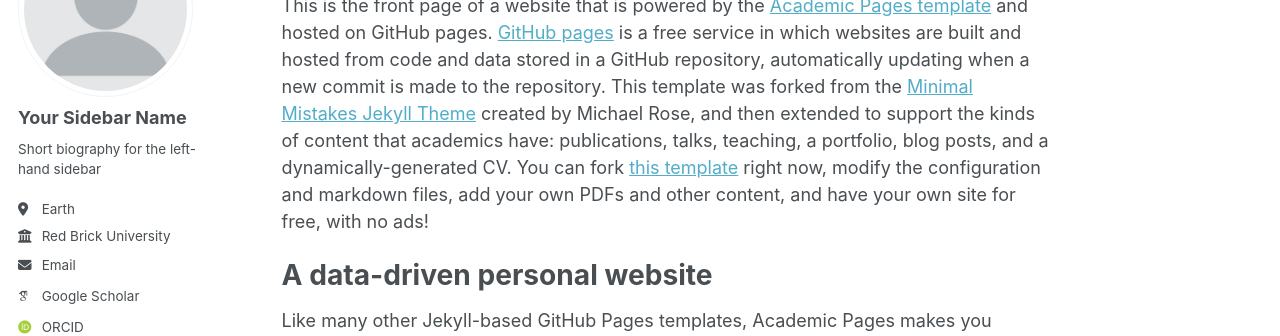
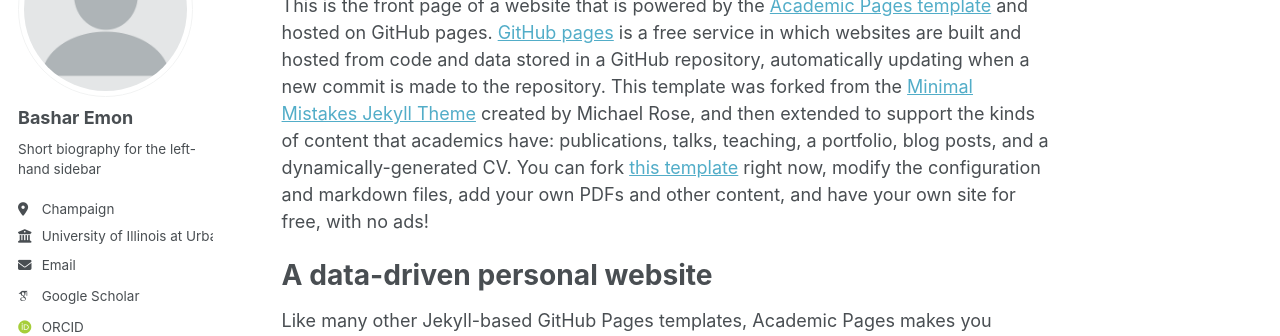
Before and after one commit to BasharEmon/BasharEmon.github.io, a Jekyll site: the page built from _pages/about.md, in a window 1280 px wide. Shown: the part 177-513 px from the top of the page. Built offline with Jekyll 4.4.1, drawn with Linux system fonts in a browser that asks for light colours; some web fonts are replaced.

Commit message:
Update _config.yml

```diff
--- a/_config.yml
+++ b/_config.yml
@@ -13,9 +13,9 @@ title                    : "BASHAR EMON"
 title_separator          : "-"
 name                     : &name "Your Name"
 description              : &description "personal description"
-url                      : https://academicpages.github.io # the base hostname & protocol for your site e.g. "https://[your GitHub username].github.io"
+url                      : https://BasharEmon.github.io # the base hostname & protocol for your site e.g. "https://[your GitHub username].github.io"
 baseurl                  : "" # the subpath of your site, e.g. "/blog"
-repository               : "academicpages/academicpages.github.io"
+repository               : "BasharEmon.github.io"
 
 # Site Author - The following control what appear as part of the author content on the side bar.
 #               If a field is blank the icon and link will not appear, otherwise it will be shown.
@@ -23,13 +23,13 @@ repository               : "academicpages/academicpages.github.io"
 author:
   # Biographic information
   avatar           : "profile.png"
-  name             : "Your Sidebar Name"
+  name             : "Bashar Emon"
   pronouns         : # example: "she/her"
   bio              : "Short biography for the left-hand sidebar"
-  location         : "Earth"
-  employer         : "Red Brick University"
+  location         : "Champaign"
+  employer         : "University of Illinois at Urbana-Champaign"
   uri              : # URL
-  email            : "none@example.org"
+  email            : "emon2@illinois.edu"
 
   # Academic websites
   arxiv            : # URL - Update with the correct link to your profile
```
